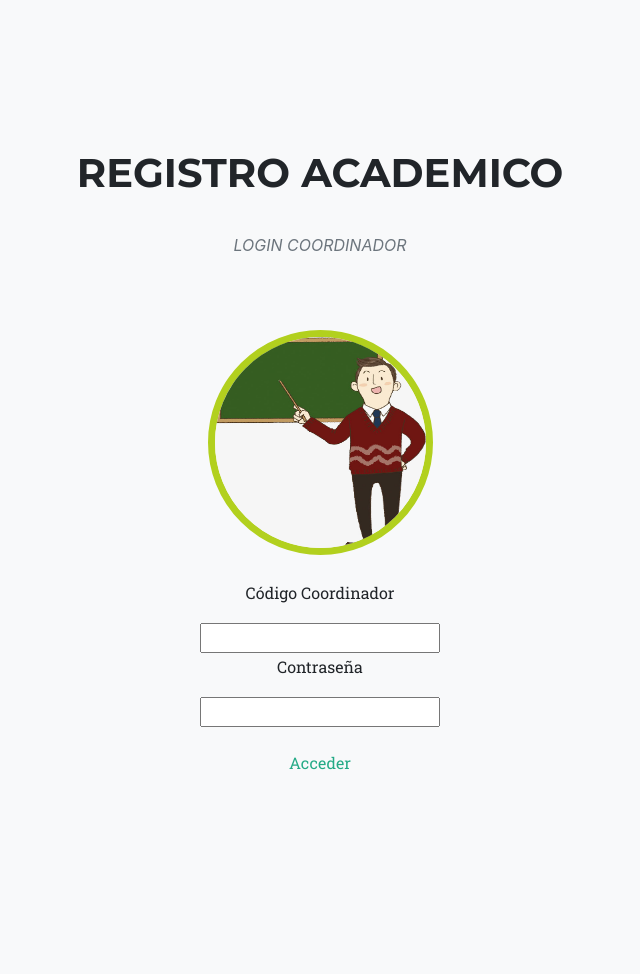
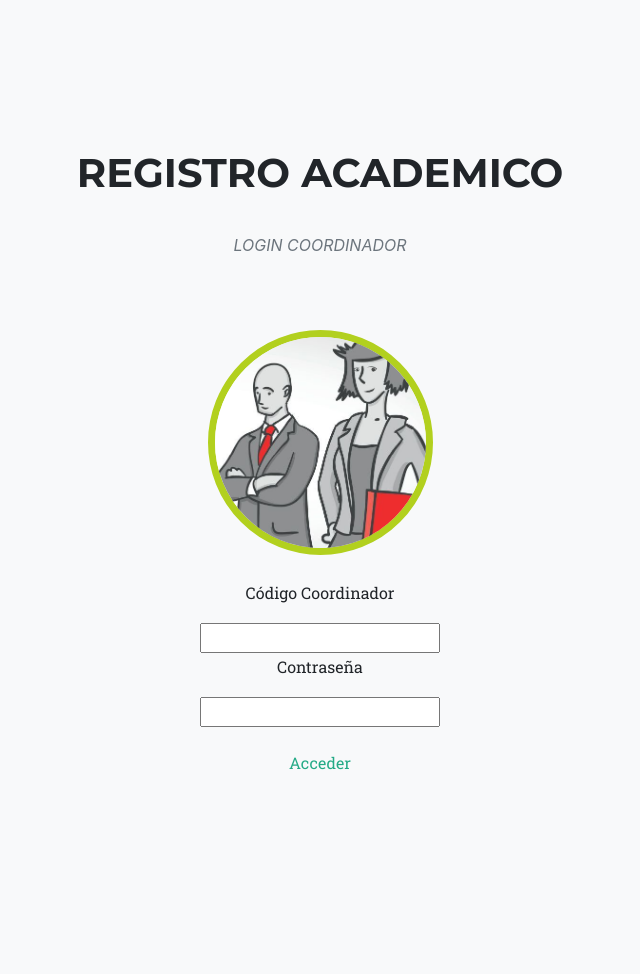
Before and after one commit to johannag285/RegistroAcademico, a web app: page /loginCoordinador.html in a window 1280 px wide. Shown: the part 132-1106 px from the top of the page, without its empty margins (320-960 px from the left). Run offline with its HTML, style and script files only (its server is not run), Linux system fonts and the light colour scheme; data that the repository does not hold is empty; some web fonts are replaced.

Commit message:
Login coordinador

```diff
--- a/src/main/webapp/loginCoordinador.html
+++ b/src/main/webapp/loginCoordinador.html
@@ -42,7 +42,7 @@ and open the template in the editor.
                             <h2 class="section-heading text-uppercase">Registro Academico </h2>
                             <br>
                             <h3 class="section-subheading text-muted">LOGIN COORDINADOR</h3>
-                            <img class="mx-auto rounded-circle" src="img/team/2.jpg" alt="">
+                            <img class="mx-auto rounded-circle" src="img/team/3.jpg" alt="">
                             <br>
                             <br>
                             <p> Código Coordinador </p>
@@ -73,13 +73,7 @@ and open the template in the editor.
                             <li class="list-inline-item">
                                 <a  class="fab fa-facebook-f" href="https://facebook.com/U.KONRADLORENZ/" target="_blank"></a>
                                 <i ></i>
-
                             </li>
-                            <!--<li class="list-inline-item">
-                              <a href="#">
-                                <i class="fab fa-"href="http://laweb.com" target="_blank"></i>
-                              </a>
-                            </li>-->
                         </ul>
                     </div>
                     <div class="col-md-4">
```
